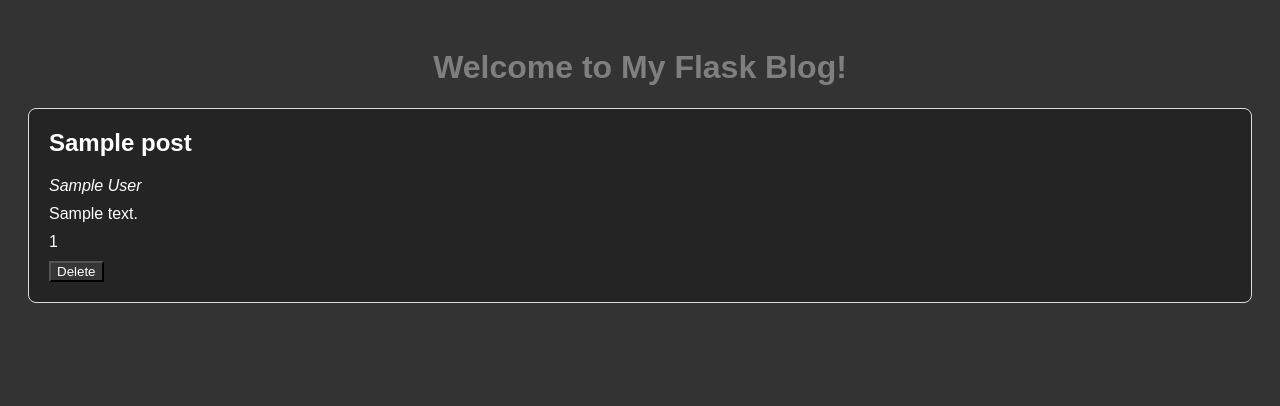
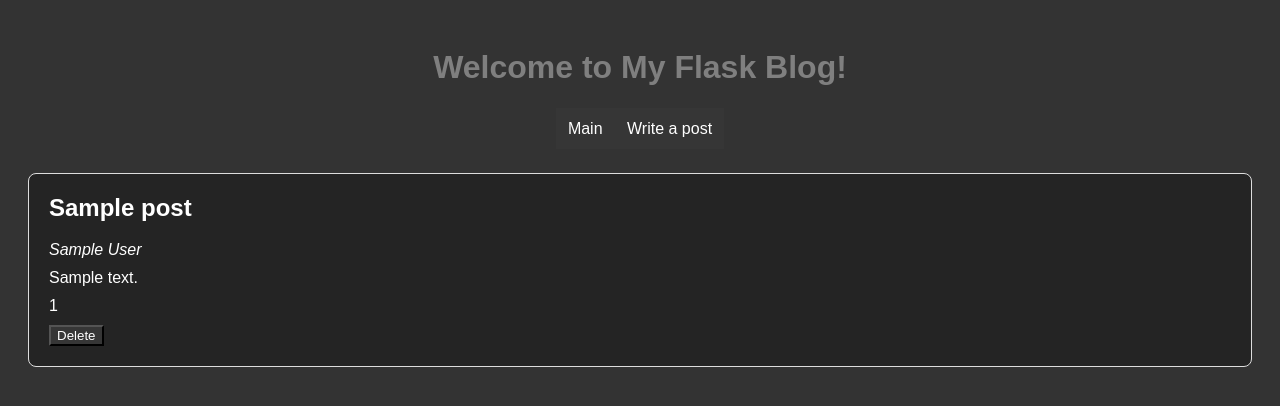
Before and after one commit to justusdecker/codio-masterblog, a Flask app: template templates/index.html in a window 1280 px wide. Shown: the top 406 px of the page. Run offline with Flask 3, Linux system fonts and the light colour scheme; the template is opened without the code that fills it: most values are stand-ins (such as "Sample title", 1, 10 or a date in 2020).

Commit message:
added header

```diff
--- a/templates/default.html
+++ b/templates/default.html
@@ -5,9 +5,12 @@
     <meta name="viewport" content="width=device-width, initial-scale=1.0">
     <title>{% block title %}My Flask Blog{% endblock %}</title>
     <link rel="stylesheet" href="{{ url_for('static', filename='styles.css') }}">
+
 </head>
 <body>
+
     <h1>{% block h1_title %}{% endblock %}</h1>
+    <div id="spacer" align="center"><a href="/">Main</a><a href="/add">Write a post</a></div>
     {% block content %}{% endblock %}
 </body>
 </html>
```
